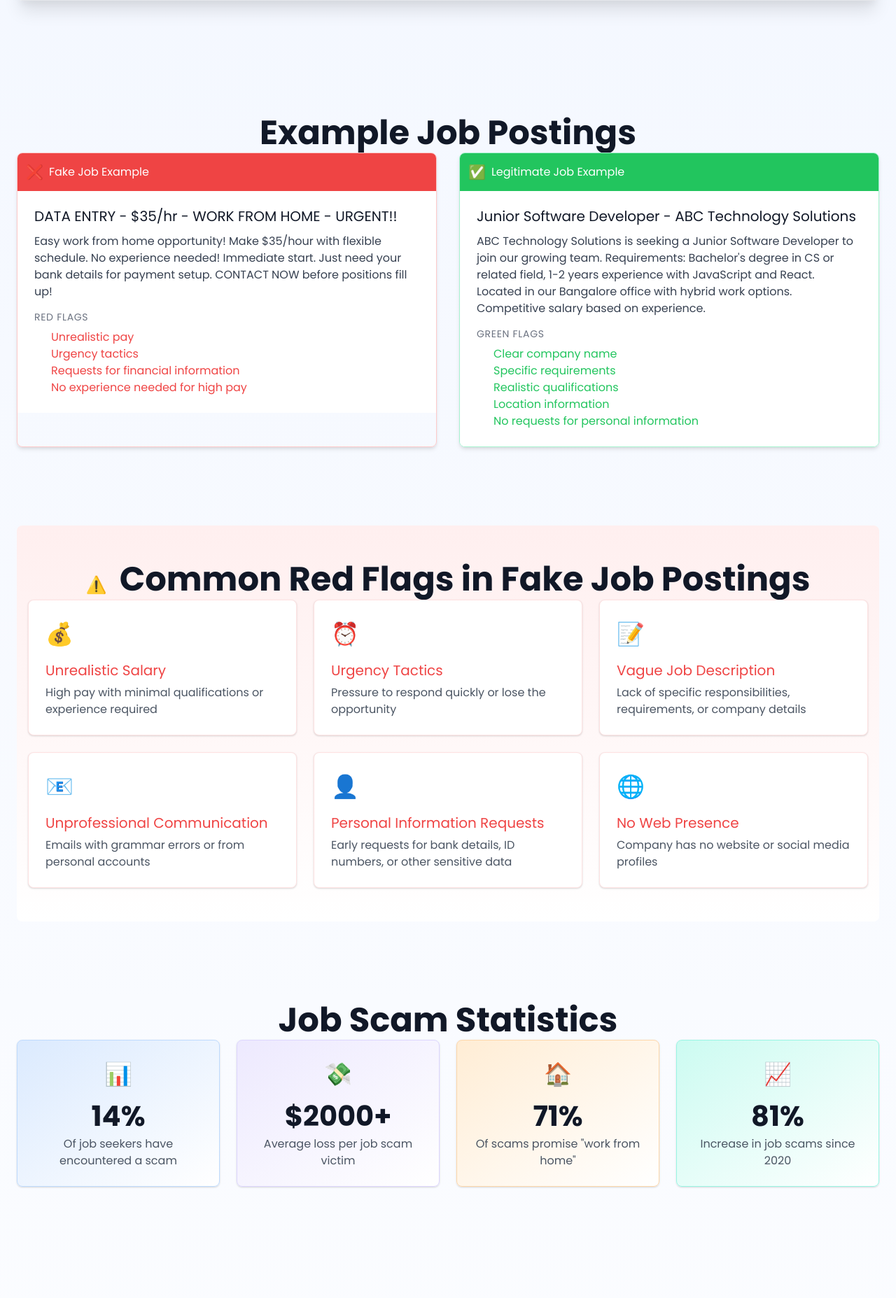
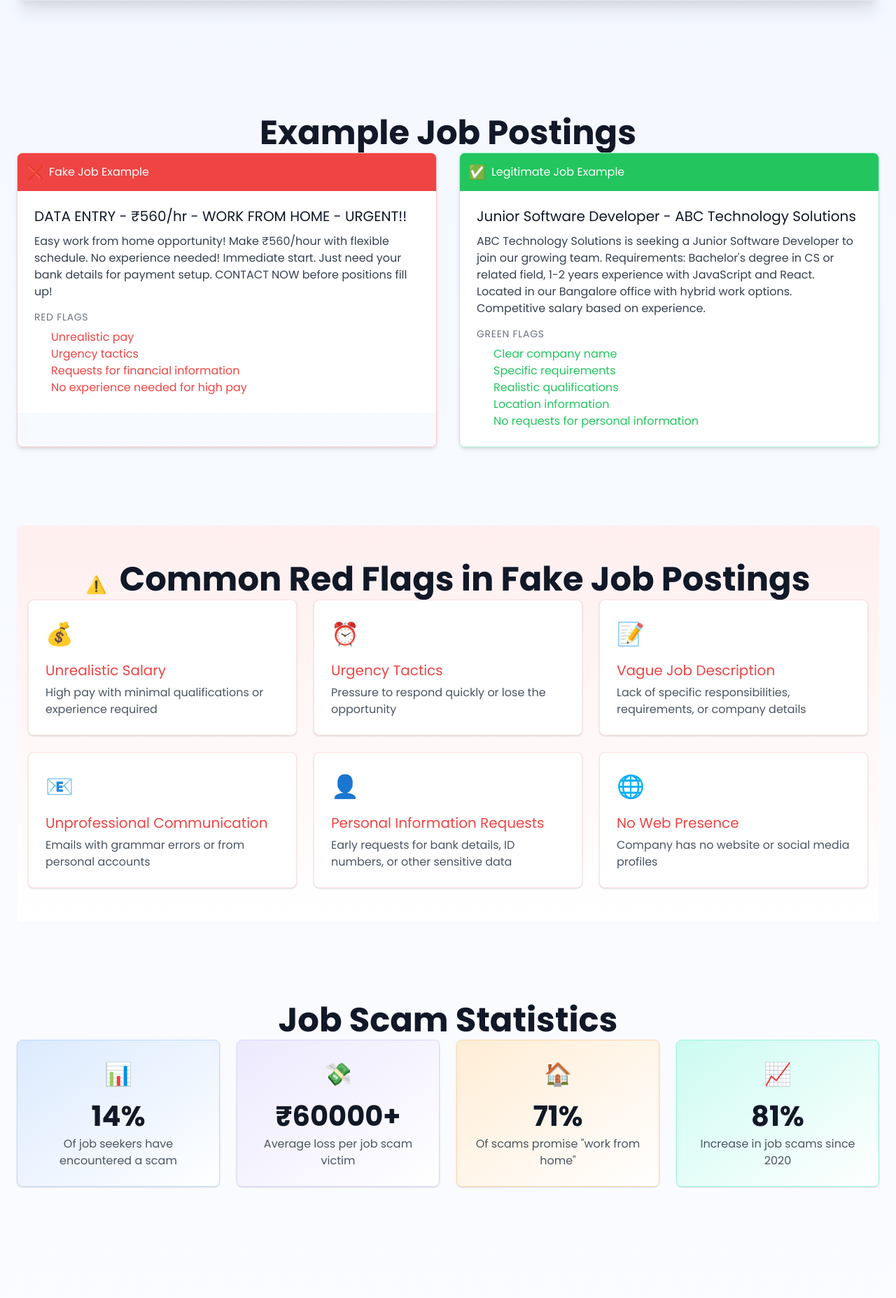
Before and after one commit to tusharbanga/fake-job, a Flask app: page / in a window 1280 px wide. Shown: the part 1357-3212 px from the top of the page at 70% size. Run offline with Flask 3, Linux system fonts and the light colour scheme; parts of the project's set-up code (start-up, migrations or seed data) failed here and were passed over; some libraries are stand-ins or nearby versions.

Commit message:
Update index.html

```diff
--- a/templates/index.html
+++ b/templates/index.html
@@ -117,8 +117,8 @@
               <span class="example-label">Fake Job Example</span>
             </div>
             <div class="example-body">
-              <h3 class="example-title">DATA ENTRY - $35/hr - WORK FROM HOME - URGENT!!</h3>
-              <p class="example-description">Easy work from home opportunity! Make $35/hour with flexible schedule. No experience needed! Immediate start. Just need your bank details for payment setup. CONTACT NOW before positions fill up!</p>
+              <h3 class="example-title">DATA ENTRY - ₹560/hr - WORK FROM HOME - URGENT!!</h3>
+              <p class="example-description">Easy work from home opportunity! Make ₹560/hour with flexible schedule. No experience needed! Immediate start. Just need your bank details for payment setup. CONTACT NOW before positions fill up!</p>
 
               <div>
                 <h4 class="flags-title">Red Flags</h4>
@@ -215,7 +215,7 @@
 
           <div class="stat-card purple">
             <div class="stat-icon">💸</div>
-            <h3 class="stat-number">$2000+</h3>
+            <h3 class="stat-number">₹60000+</h3>
             <p class="stat-description">Average loss per job scam victim</p>
           </div>
 
```
